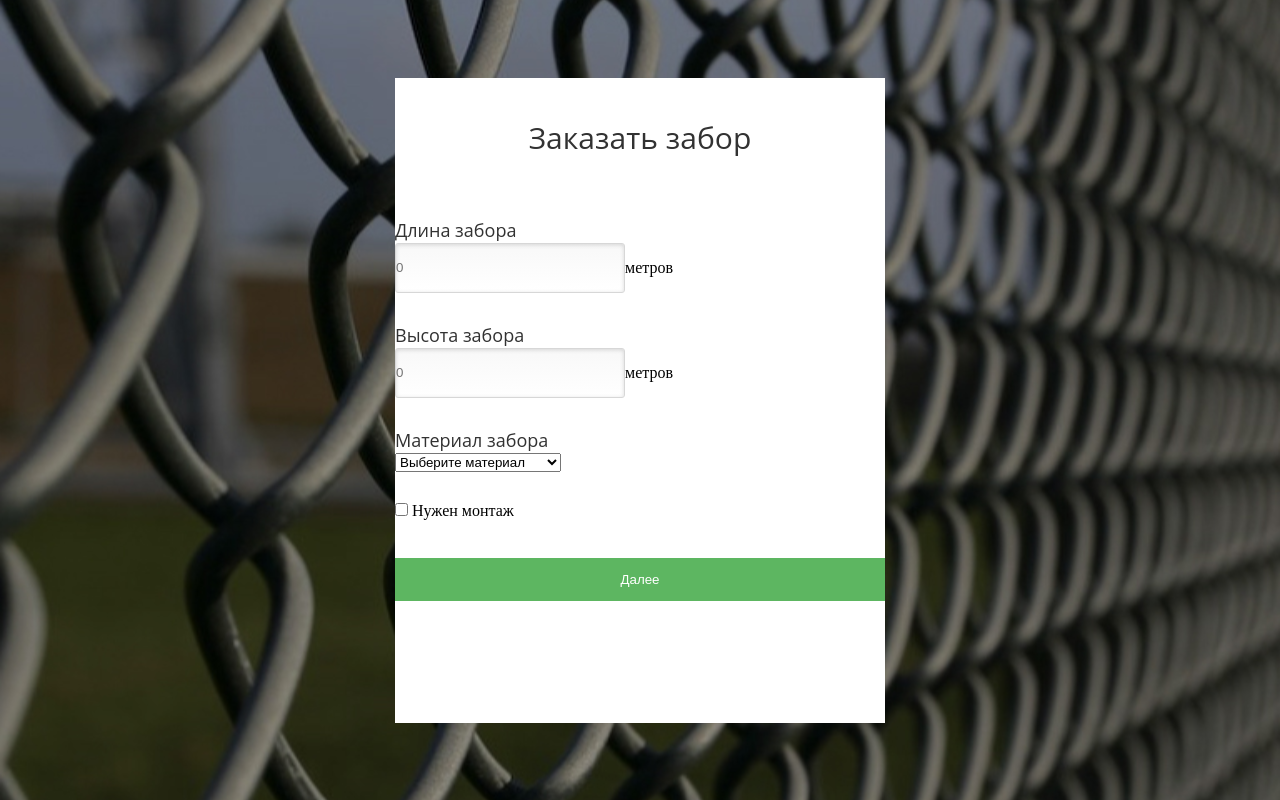
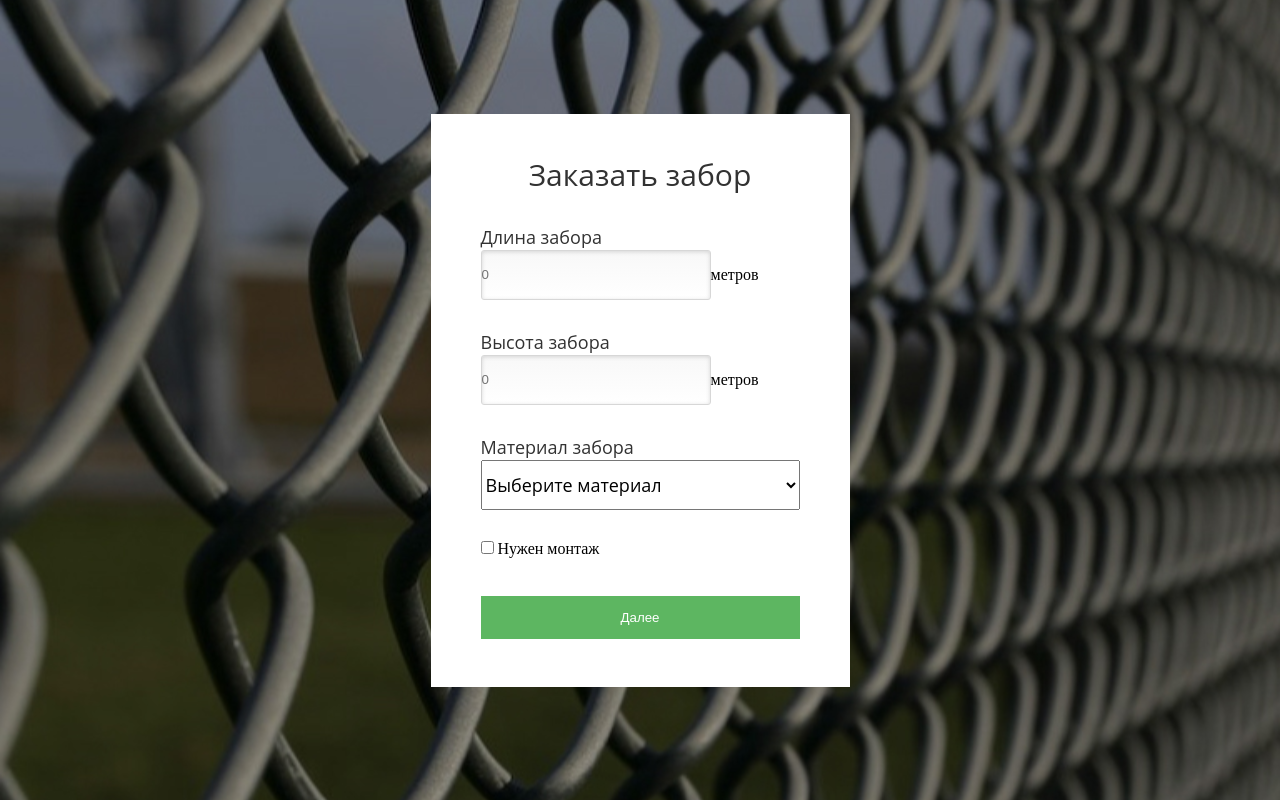
Before and after one commit to BinoTegari/test-frontend, an Angular app: page /step1 in a window 1280 px wide. Built offline with nearby package versions, Linux system fonts and the light colour scheme.

Commit message:
маржины и паддинги

```diff
--- a/src/app/order-form/components/order-fence-detail/order-fence-detail.component.html
+++ b/src/app/order-form/components/order-fence-detail/order-fence-detail.component.html
@@ -4,7 +4,7 @@
             <span class="head-title">Заказать забор</span>
             <ul>
                 <li>
-                    <div style="margin: 0 auto;">
+                    <div>
                     <label for="fence">Длина забора</label><br>
                     <input type="text" placeholder="0" id="fence"><span>метров</span>
                     </div>
--- a/src/app/order-form/components/order-fence-detail/order-fence-detail.component.scss
+++ b/src/app/order-form/components/order-fence-detail/order-fence-detail.component.scss
@@ -1,6 +1,5 @@
-
 .head-title {
-  padding: 39px 0 30px 0;
+  // padding: 39px 0 30px 0;
   font-family: Open Sans;
   font-style: normal;
   font-weight: normal;
@@ -10,6 +9,16 @@
   display: inline-block;
   width: 100%;
   color: #323232;
+}
+
+select {
+  width: 319px;
+  height: 50px;
+    font-family: Open Sans;
+    font-style: normal;
+    font-weight: normal;
+    font-size: 18px;
+    line-height: 25px;
 }
 
 label {
@@ -52,9 +61,9 @@ input[type=text] {
 
 .container {
   background-color: #FFF;
-    width: 490px;
-    height: 645px;
-    padding: 0px 0px;
+  // width: 490px;
+  // height: 645px;
+  padding: 40px 50px;
 
   .fence_detail {
     ul {
```
Lines whose indentation alone changed are shown as unchanged.
